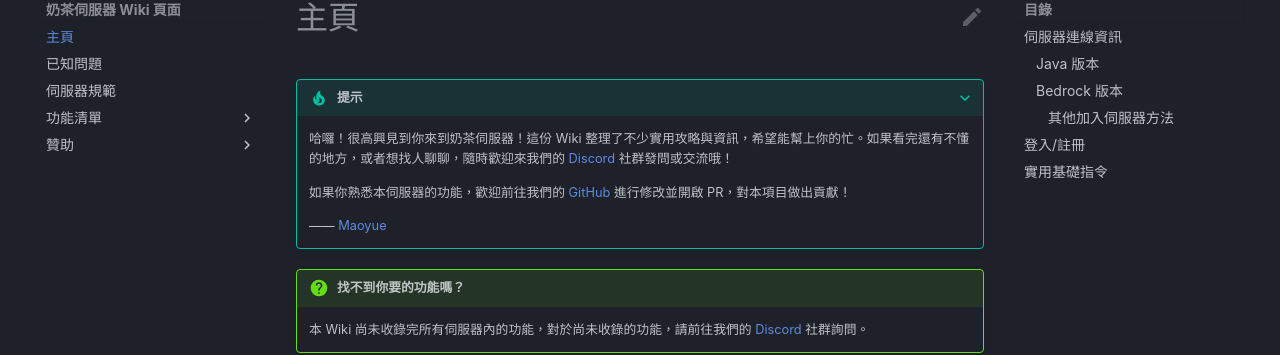
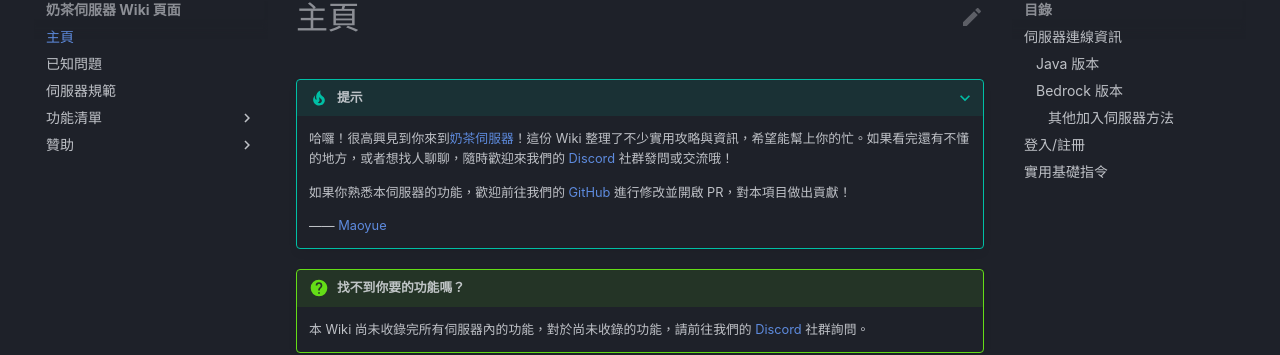
Before and after one commit to milkteamc/wiki, an MkDocs documentation site: the page built from docs/index.md, in a window 1280 px wide and 900 px high. Shown: the part 101-456 px from the top of the window. Built offline with MkDocs 1.6.1 and Material for MkDocs 9.7.7, drawn with Linux system fonts in a browser that asks for light colours; some web fonts are replaced; plug-ins that fetch from the network failed and are left out; comment, search, counter and statistics services are not loaded; part of the change alters nothing that is shown.

```diff
--- a/docs/index.md
+++ b/docs/index.md
@@ -1,6 +1,6 @@
 # 主頁
 ???+ tip "提示"
-    哈囉！很高興見到你來到奶茶伺服器！這份 Wiki 整理了不少實用攻略與資訊，希望能幫上你的忙。如果看完還有不懂的地方，或者想找人聊聊，隨時歡迎來我們的 [Discord](https://discord.gg/22DxRjrXRv) 社群發問或交流哦！
+    哈囉！很高興見到你來到[奶茶伺服器](https://www.milkteamc.org)！這份 Wiki 整理了不少實用攻略與資訊，希望能幫上你的忙。如果看完還有不懂的地方，或者想找人聊聊，隨時歡迎來我們的 [Discord](https://discord.gg/22DxRjrXRv) 社群發問或交流哦！
 
     如果你熟悉本伺服器的功能，歡迎前往我們的 [GitHub](https://github.com/milkteamc/wiki) 進行修改並開啟 PR，對本項目做出貢獻！
 
```
